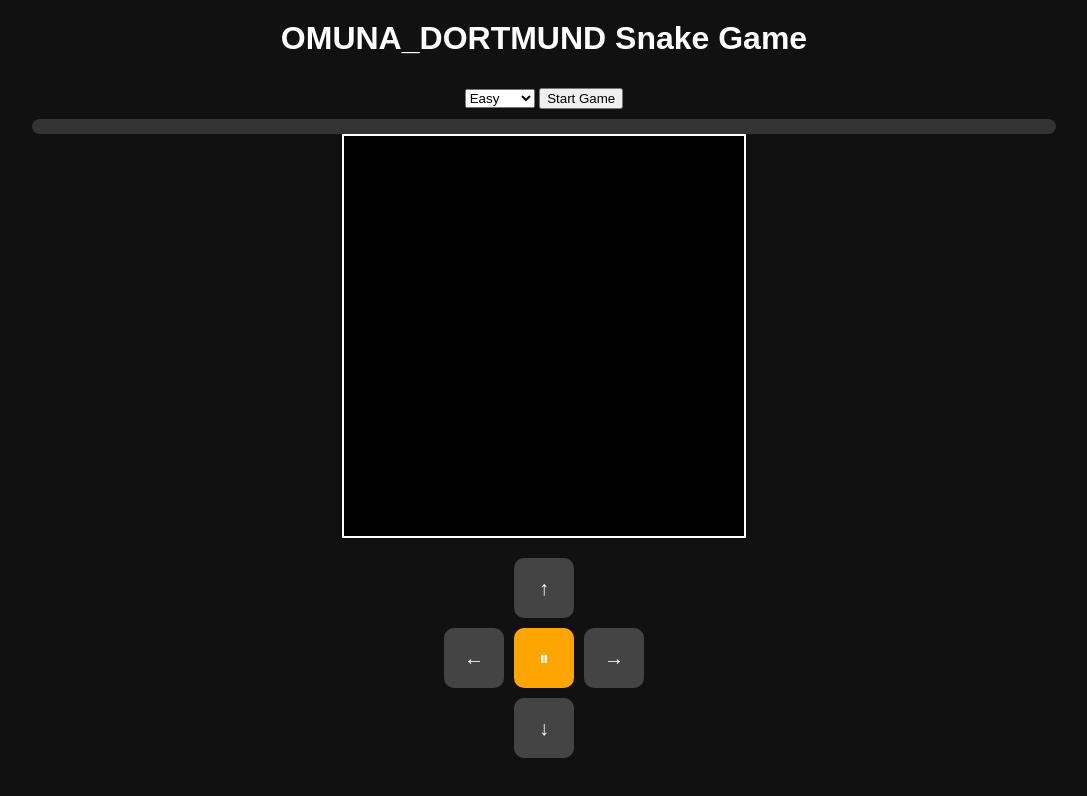
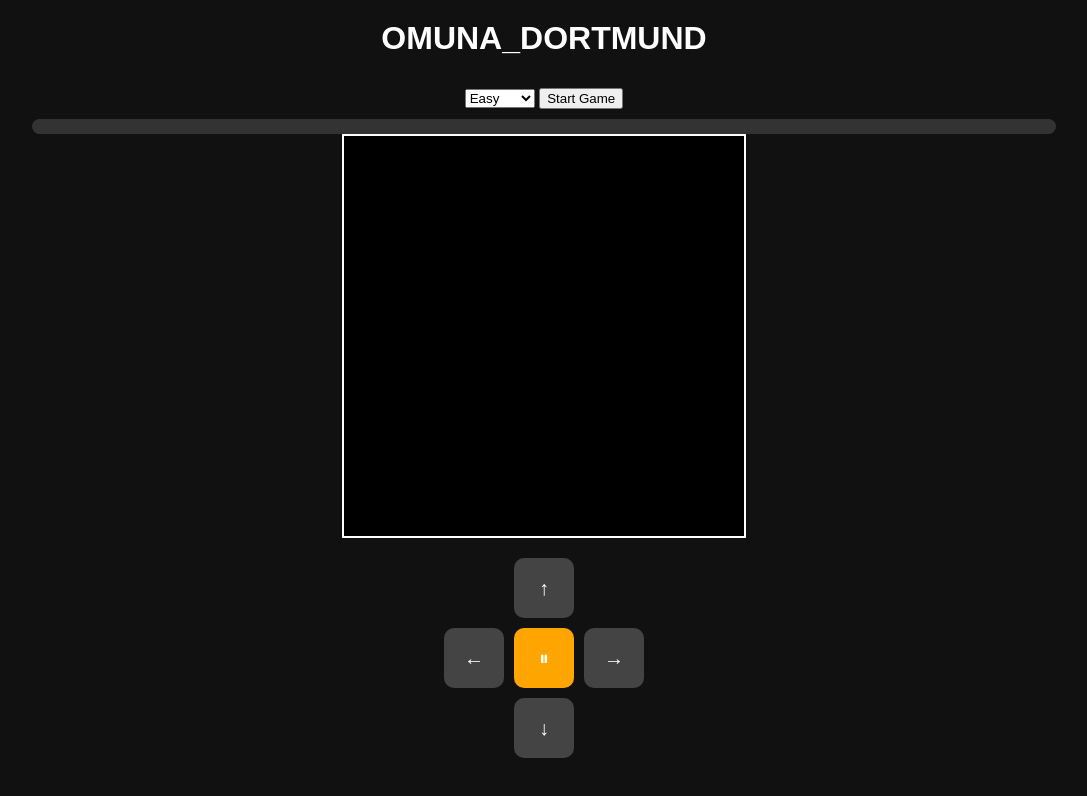
Before and after one commit to dortcom/My-first-Snake-Game, a plain HTML site: page index.html in a window 1280 px wide. Shown: the whole page, without its empty margins (96-1183 px from the left). Drawn offline with Linux system fonts and the light colour scheme.

Commit message:
Update index.html

```diff
--- a/index.html
+++ b/index.html
@@ -104,7 +104,7 @@
   </style>
 </head>
 <body>
-  <h1>OMUNA_DORTMUND Snake Game</h1>
+  <h1>OMUNA_DORTMUND</h1>
 
   <div class="level-select">
     <select id="difficulty">
```
